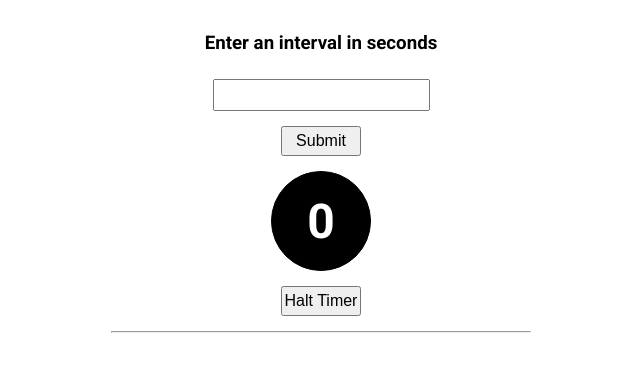
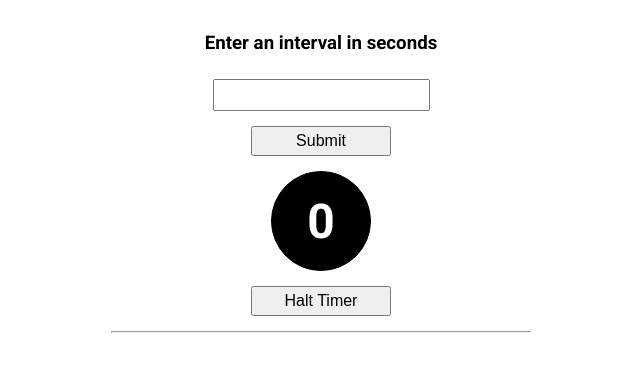
Before and after one commit to toddteis/number-program-challenge, a plain HTML site: page index.html in a window 1280 px wide. Shown: the part 61-432 px from the top of the page, without its empty margins (319-959 px from the left). Drawn offline with Linux system fonts and the light colour scheme.

Commit message:
Increased button width. Move count variable to global so it retains the counter number when stopping and starting.

```diff
--- a/main.js
+++ b/main.js
@@ -10,6 +10,7 @@ const displayDiv = document.getElementById('display');
 const displayTimer = document.getElementById('display-timer');
 let intervalInMS;
 let uiIntervalTimer;
+let count = 1;
 
 // Core logic variables
 
@@ -68,7 +69,7 @@ function toggleIntervalDisplay() {
 // Timer for the UI.
 
 function uiTimer(command) {
-    let count = 1;
+    // let count = 1;
     if (command === 'start' || command === 'resume') {
         clearInterval(uiIntervalTimer);
         uiIntervalTimer = setInterval(function () {
--- a/styles.css
+++ b/styles.css
@@ -41,7 +41,7 @@ button, p, section {
 }
 
 button {
-    width: 80px;
+    width: 140px;
     height: 30px;
     font-size: 1rem;
 }
```
